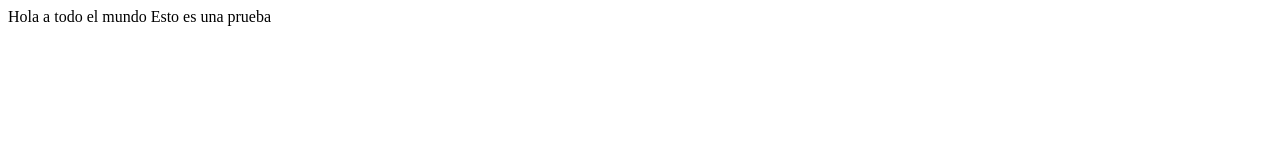
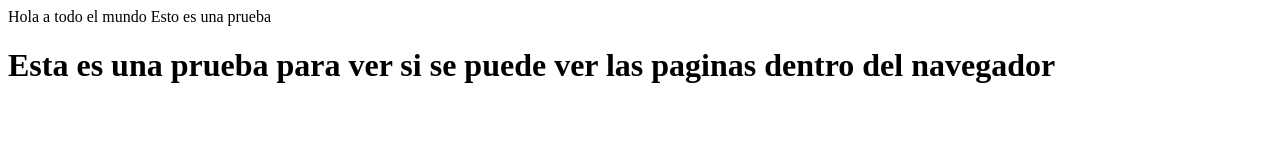
Before and after one commit to Nero186f/pagina-web-licinfo, a plain HTML site: page prueba-git.html in a window 1280 px wide. Drawn offline with Linux system fonts and the light colour scheme.

Commit message:
prueba-git-html-ed3

```diff
--- a/prueba-git.html
+++ b/prueba-git.html
@@ -8,6 +8,7 @@
 <body>
     <a> Hola a todo el mundo </a>
     <a> Esto es una prueba</a>
+    <h1> Esta es una prueba para ver si se puede ver las paginas dentro del navegador </h1>
 </body>
 
 </html>
```
